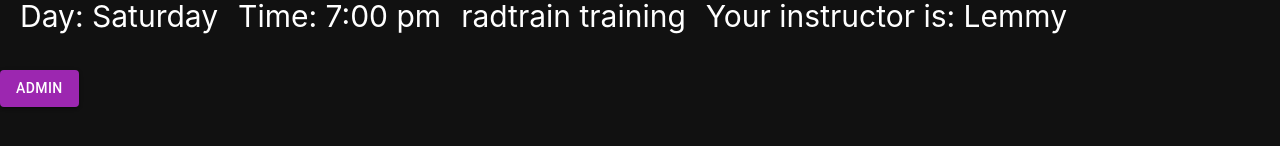
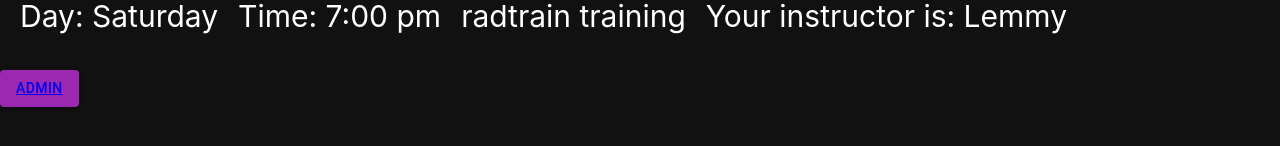
Before and after one commit to lonHeligas/ops-clock-of-bridge, a React (Create React App) app: page /#/ in a window 1280 px wide. Shown: the part 296-442 px from the top of the page. Built offline with nearby package versions, Linux system fonts and the light colour scheme.

Commit message:
got the admin button working but it doesn't look right yet

```diff
--- a/src/App.js
+++ b/src/App.js
@@ -1,4 +1,3 @@
-
 import './App.css';
 import * as React from 'react';
 // import Button from '@mui/material/Button'
@@ -10,15 +9,7 @@ import { HashRouter, Routes, Route, Link } from 'react-router-dom';
 import Admin from './components/Admin';
 import AdminButton from './components/AdminButton';
 
-
-
-
-
-
-
 function App() {
-
-
 
   return (
     <HashRouter>
@@ -36,20 +27,13 @@ function App() {
 
           <Upcoming />
           <AdminButton>
-            <Link to="{/admin}" relative="path" target="_blank"></Link>
+            {/* <Link to="{/admin}" relative="path" target="_blank"></Link> */}
           </AdminButton>
         </Wrapper>}>
-
         </Route>
       </Routes>
-
     </HashRouter>
-
-
-
-
   )
-
 }
 
 export default App;
--- a/src/components/AdminButton.jsx
+++ b/src/components/AdminButton.jsx
@@ -1,7 +1,8 @@
 import React from 'react';
 import Button from '@mui/material/Button'
 import { createTheme, ThemeProvider } from '@mui/material/styles'
-
+import { Link } from 'react-router-dom';
+import "../styles/Adminbutton.css"
 
 const theme = createTheme({
   palette: {
@@ -16,16 +17,10 @@ const theme = createTheme({
   },
 });
 
-
-
-
-
-
-
-
 const AdminButton = ()   => {
   return (
-    <Button variant="contained" color="secondary">Admin</Button>
+    <Button variant="contained" color="secondary">
+       <Link id="admin-button" to="/admin" relative="path" target="_blank">Admin</Link></Button>
   )
 }
 
--- /dev/null
+++ b/src/styles/Adminbutton.css
@@ -0,0 +1,5 @@
+@import url('https://fonts.googleapis.com/css2?family=Play:wght@400;700&display=swap');
+
+.admin-button {
+  color: white;
+}
--- a/src/styles/Clock.css
+++ b/src/styles/Clock.css
@@ -3,4 +3,5 @@
 .clock-flip{
   font-family: 'Play', sans-serif;
   height: '200px';
+  /* color: white; */
 }
```
